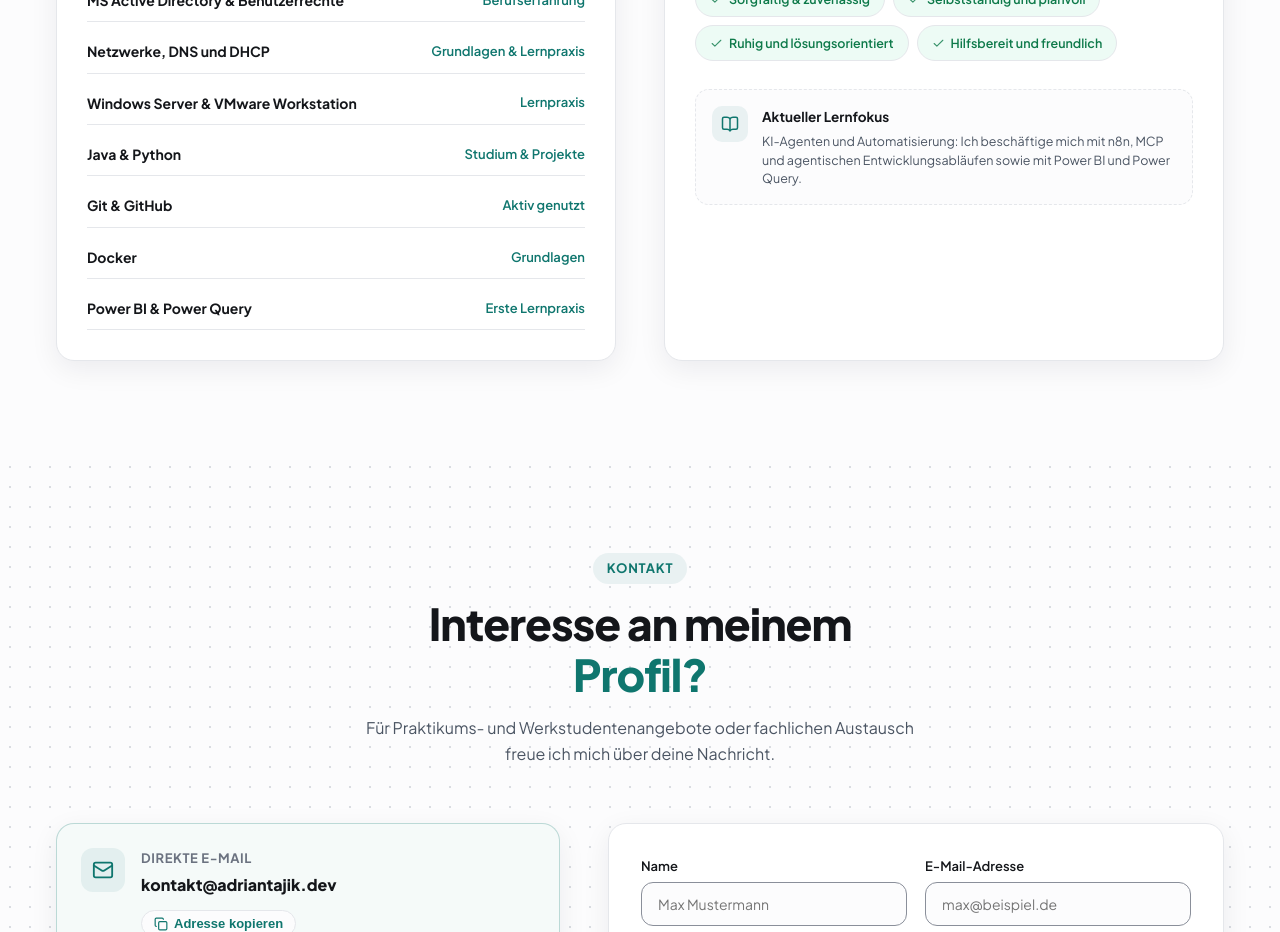
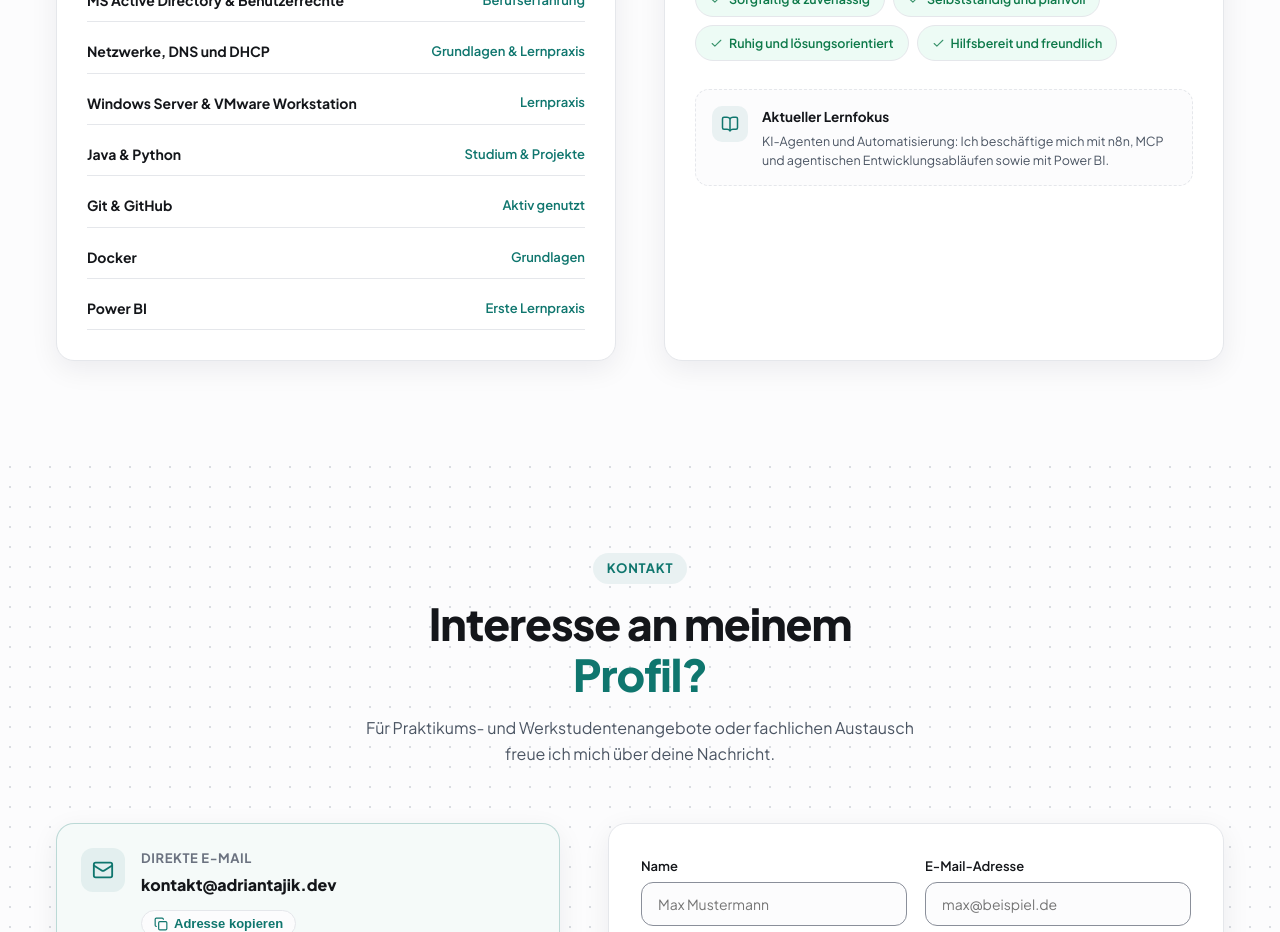
Before and after one commit to Adrian-Ta/Portfolio, a React (Vite) app: page / in a window 1280 px wide. Shown: the part 6020-6952 px from the top of the page. Built offline with nearby package versions, Linux system fonts and the light colour scheme.

Commit message:
Power Query aus Skills und Lernfokus entfernt
Co-Authored-By: Claude Opus 5.5 <noreply@anthropic.com>

```diff
--- a/src/content/skills.ts
+++ b/src/content/skills.ts
@@ -36,7 +36,7 @@ export const techSkills: TechSkill[] = [
   { name: 'Java & Python', levelText: 'Studium & Projekte' },
   { name: 'Git & GitHub', levelText: 'Aktiv genutzt' },
   { name: 'Docker', levelText: 'Grundlagen' },
-  { name: 'Power BI & Power Query', levelText: 'Erste Lernpraxis' },
+  { name: 'Power BI', levelText: 'Erste Lernpraxis' },
 ];
 
 export const softSkills: SoftSkill[] = [
@@ -69,7 +69,7 @@ export const education: Education[] = [
 
 export const learningFocus: { title: string; desc: string } | null = {
   title: 'Aktueller Lernfokus',
-  desc: 'KI-Agenten und Automatisierung: Ich beschäftige mich mit n8n, MCP und agentischen Entwicklungsabläufen sowie mit Power BI und Power Query.',
+  desc: 'KI-Agenten und Automatisierung: Ich beschäftige mich mit n8n, MCP und agentischen Entwicklungsabläufen sowie mit Power BI.',
 };
 
 /** Technologieband mit Themen aus Berufserfahrung, Studium und Lernpraxis. */
```
